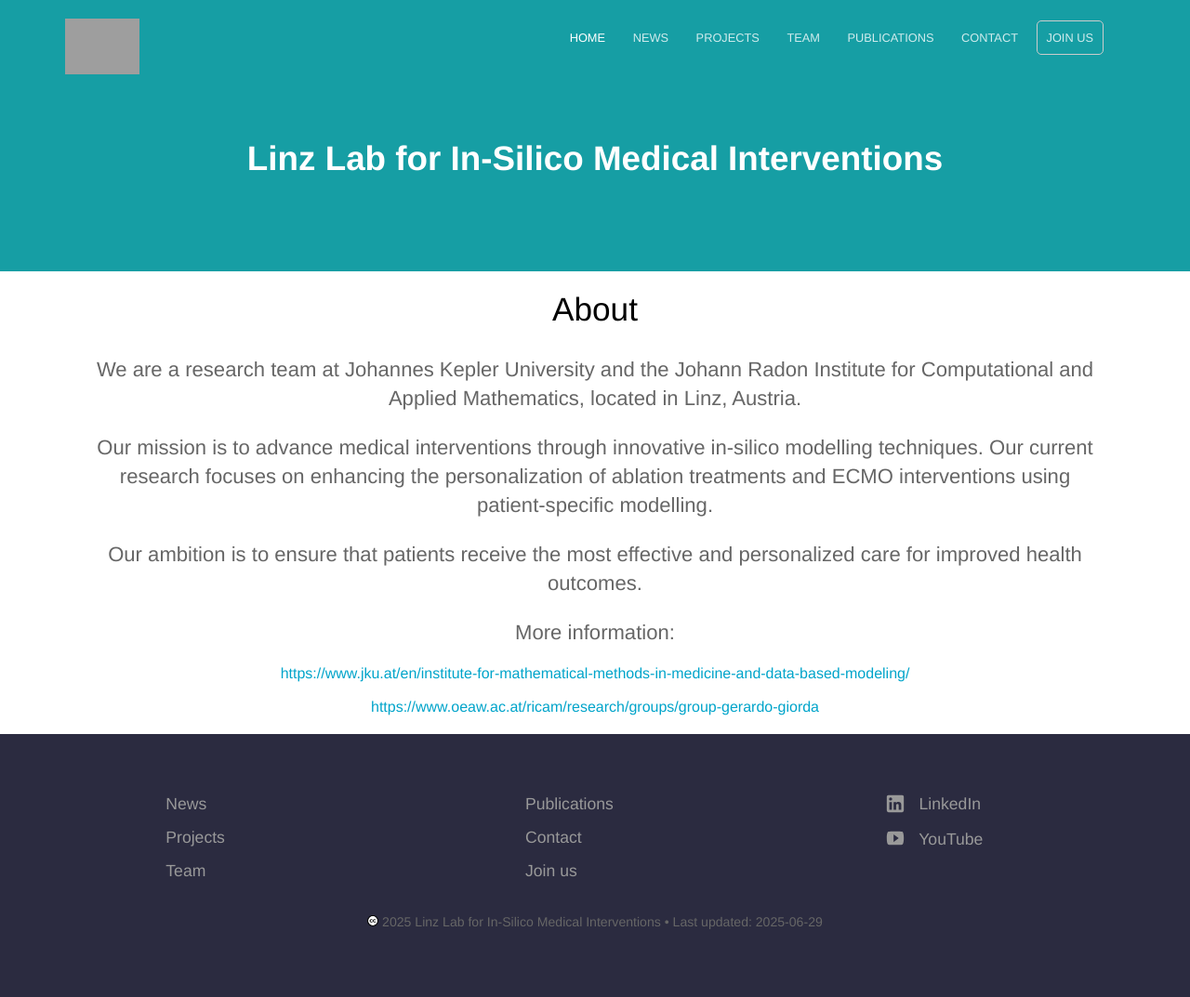
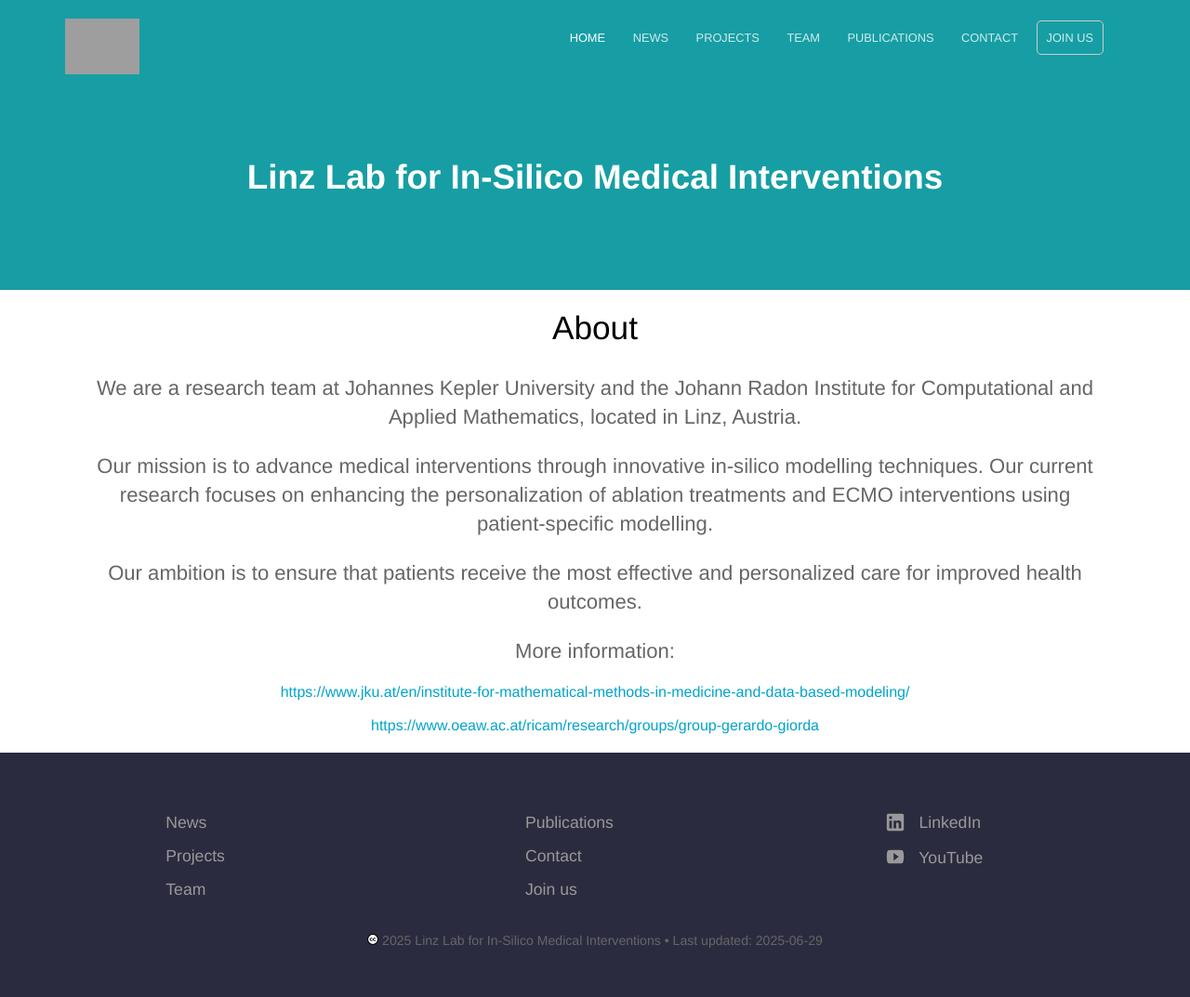
Before and after one commit to linzlabinsilmed/linzlabinsilmed.github.io, a Jekyll site: the page built from index.html, in a window 1280 px wide. Shown: the whole page at 93% size. Built offline with Jekyll 4.4.1, drawn with Linux system fonts in a browser that asks for light colours; the list of posts is cut into pages by our own code; grey boxes are pictures that could not be loaded.

Commit message:
Update layout.scss

```diff
--- a/_sass/layout.scss
+++ b/_sass/layout.scss
@@ -8,6 +8,7 @@
         margin: 0 auto;
 	position: relative;
 	padding: 0 0px;
+	height: 80px;
 }
 
 .text-container {
```
